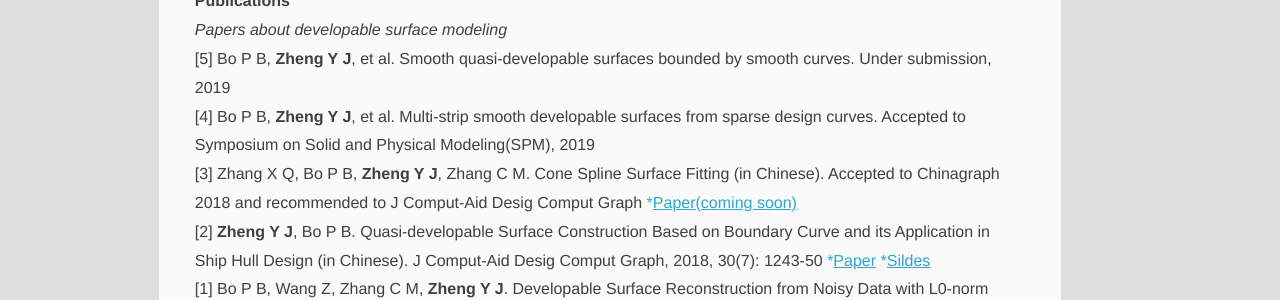
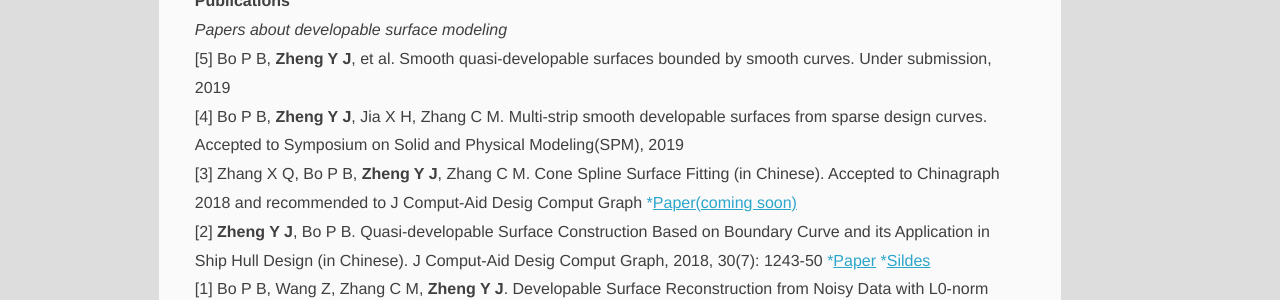
Before and after one commit to PAULYZHENG/paulyzheng.github.io, a Jekyll site: the page built from about/index.html, in a window 1280 px wide. Shown: the part 1097-1397 px from the top of the page. Built offline with Jekyll 4.4.1, drawn with Linux system fonts in a browser that asks for light colours; comment, search, counter and statistics services are not loaded.

Commit message:
Update index.html

```diff
--- a/about/index.html
+++ b/about/index.html
@@ -48,7 +48,7 @@ Computer Graphics and Computer Vision<br/>
 
 <I>Papers about developable surface modeling <!--(<a href="/paper/RS_UG.pdf" title="RSUN" itemprop="url">research statement</a>)--></I><br/>
 [5] Bo P B, <B>Zheng Y J</B>, et al. Smooth quasi-developable surfaces bounded by smooth curves. Under submission, 2019<br/>
-[4] Bo P B, <B>Zheng Y J</B>, et al. Multi-strip smooth developable surfaces from sparse design curves. Accepted to Symposium on Solid and Physical Modeling(SPM), 2019<br/>
+[4] Bo P B, <B>Zheng Y J</B>, Jia X H, Zhang C M. Multi-strip smooth developable surfaces from sparse design curves. Accepted to Symposium on Solid and Physical Modeling(SPM), 2019<br/>
 [3] Zhang X Q, Bo P B, <B>Zheng Y J</B>, Zhang C M. Cone Spline Surface Fitting (in Chinese). Accepted to Chinagraph 2018 and recommended to J Comput-Aid Desig Comput Graph <a href="/" title="03" itemprop="url">*<u>Paper(coming soon)</u></a><br/>
 [2] <B>Zheng Y J</B>, Bo P B. Quasi-developable Surface Construction Based on Boundary Curve and its Application in Ship Hull Design (in Chinese). J Comput-Aid Desig Comput Graph, 2018, 30(7): 1243-50 <a href="/paper/2017-02.pdf" title="03" itemprop="url">*<u>Paper</u></a> <a href="/paper/2017-02-report.pdf" title="03" itemprop="url">*<u>Sildes</u></a><br/>
 [1] Bo P B, Wang Z, Zhang C M, <B>Zheng Y J</B>. Developable Surface Reconstruction from Noisy Data with L0-norm Minimization (in Chinese). Sci Sin Inform, 2017, 47(4): 401-415 <a href="/paper/2017-01.pdf" title="03" itemprop="url">*<u>Paper</u></a><br/>
```
